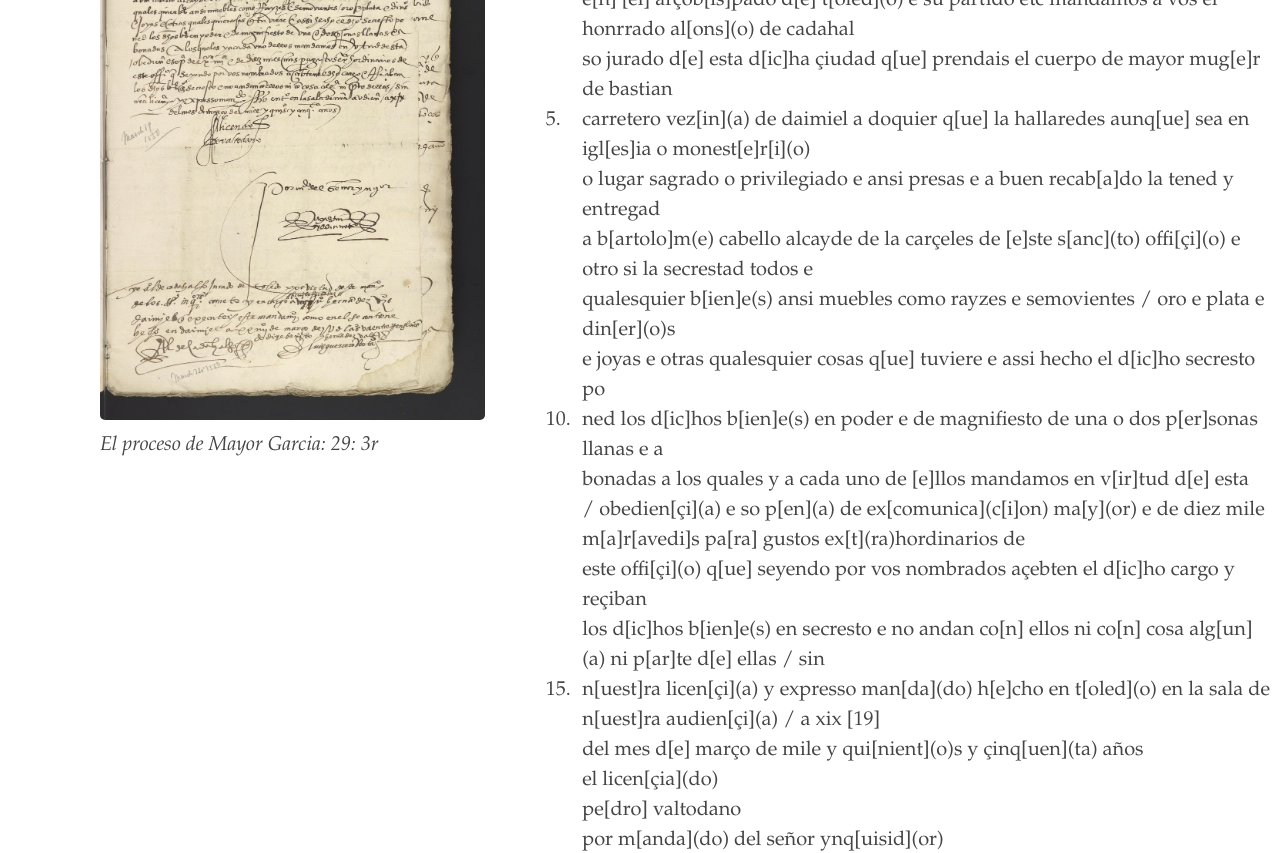
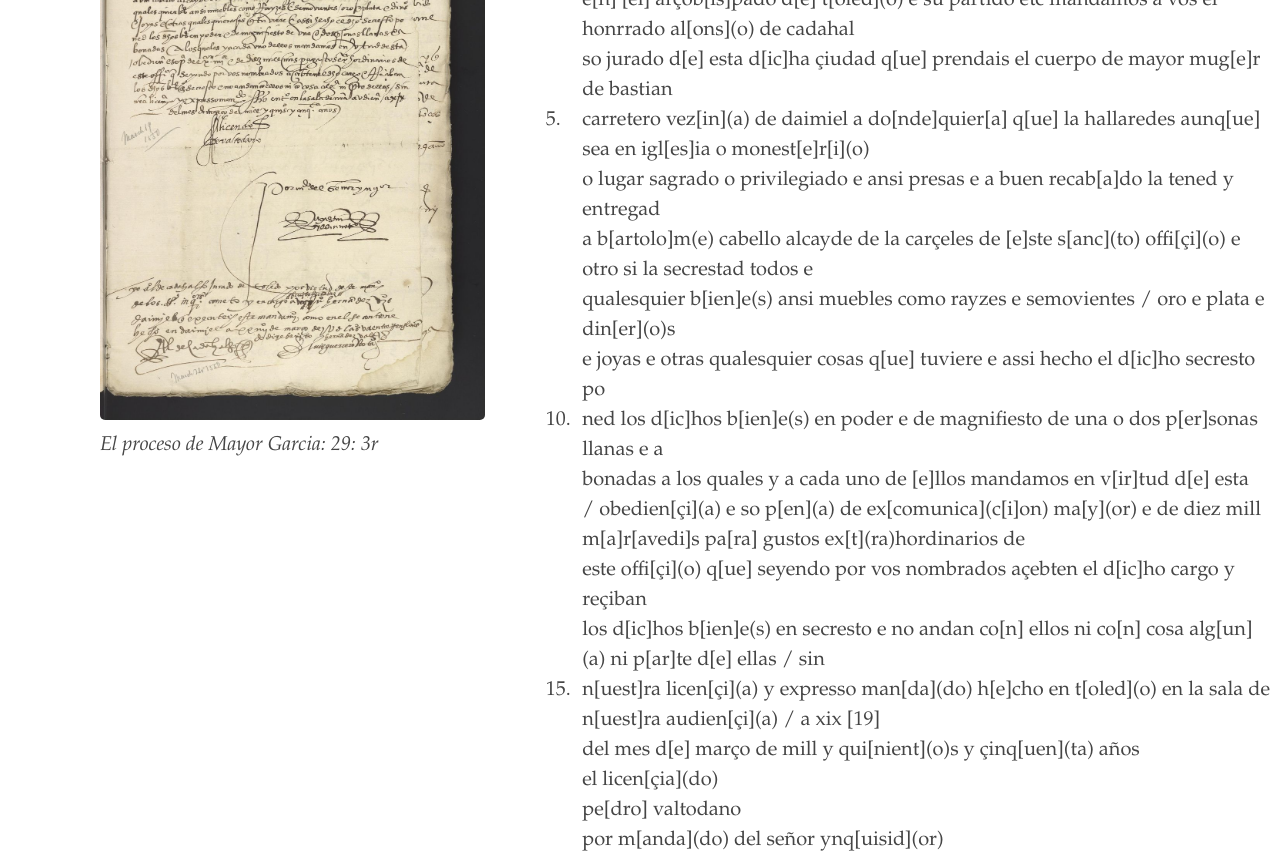
Before and after one commit to digbmc/moriscos-daimel, a Jekyll site: the page built from _texts/folder-2-3r.md, in a window 1280 px wide and 1400 px high. Shown: the part 382-1235 px from the top of the window. Built offline with Jekyll 4.4.1, drawn with Linux system fonts in a browser that asks for light colours.

Commit message:
Update folder-2-3r.md

```diff
--- a/_texts/folder-2-3r.md
+++ b/_texts/folder-2-3r.md
@@ -12,18 +12,18 @@ iii \[3\]
 2. ~nos los inq\[uisido\](res) contra la heretica prauedad e aspostasía en esta muy noble çi\[u\]dad
 3. e\[n\] \[el\] arçob\[is\]pado d\[e\] t\[oled\](o) e su partido etc mandamos a vos el honrrado al\[ons\](o) de cadahal
 4. so jurado d\[e\] esta d\[ic\]ha çiudad q\[ue\] prendais el cuerpo de mayor mug\[e\]r de bastian
-5. carretero vez\[in\](a) de daimiel a doquier q\[ue\] la hallaredes aunq\[ue\] sea en igl\[es\]ia o monest\[e\]r\[i\](o)
+5. carretero vez\[in\](a) de daimiel a do\[nde\]quier\[a\] q\[ue\] la hallaredes aunq\[ue\] sea en igl\[es\]ia o monest\[e\]r\[i\](o)
 6. o lugar sagrado o privilegiado e ansi presas e a buen recab\[a\]do la tened y entregad
 7. a b\[artolo\]m(e) cabello alcayde de la carçeles de \[e\]ste s\[anc\](to) offi\[çi\](o) e otro si la secrestad todos e
 8. qualesquier b\[ien\]e(s) ansi muebles como rayzes e semovientes / oro e plata e din\[er\](o)s
 9. e joyas e otras qualesquier cosas q\[ue\] tuviere e assi hecho el d\[ic\]ho secresto po
 10. ned los d\[ic\]hos b\[ien\]e(s) en poder e de magnifiesto de una o dos p\[er\]sonas llanas e a
 11. bonadas a los quales y a cada uno de \[e\]llos mandamos en v\[ir\]tud d\[e\] esta
-12. / obedien\[çi\](a) e so p\[en\](a) de ex\[comunica\](c\[i\]on) ma\[y\](or) e de diez mile m\[a\]r\[avedi\]s pa\[ra\] gustos ex\[t\](ra)hordinarios de
+12. / obedien\[çi\](a) e so p\[en\](a) de ex\[comunica\](c\[i\]on) ma\[y\](or) e de diez mill m\[a\]r\[avedi\]s pa\[ra\] gustos ex\[t\](ra)hordinarios de
 13. este offi\[çi\](o) q\[ue\] seyendo por vos nombrados açebten el d\[ic\]ho cargo y reçiban
 14. los d\[ic\]hos b\[ien\]e(s) en secresto e no andan co\[n\] ellos ni co\[n\] cosa alg\[un\](a) ni p\[ar\]te d\[e\] ellas / sin
 15. n\[uest\]ra licen\[çi\](a) y expresso man\[da\](do) h\[e\]cho en t\[oled\](o) en la sala de n\[uest\]ra audien\[çi\](a) / a xix \[19\]
-16. del mes d\[e\] março de mile y qui\[nient\](o)s y çinq\[uen\](ta) años
+16. del mes d\[e\] março de mill y qui\[nient\](o)s y çinq\[uen\](ta) años
 17. el licen\[çia\](do)
 18. pe\[dro\] valtodano
 19. por m\[anda\](do) del señor ynq\[uisid\](or)
```
